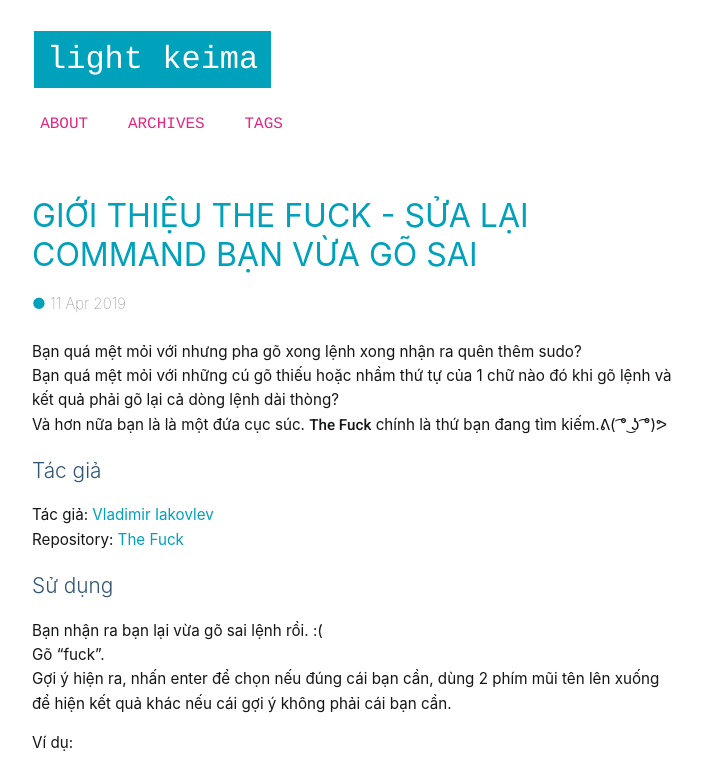
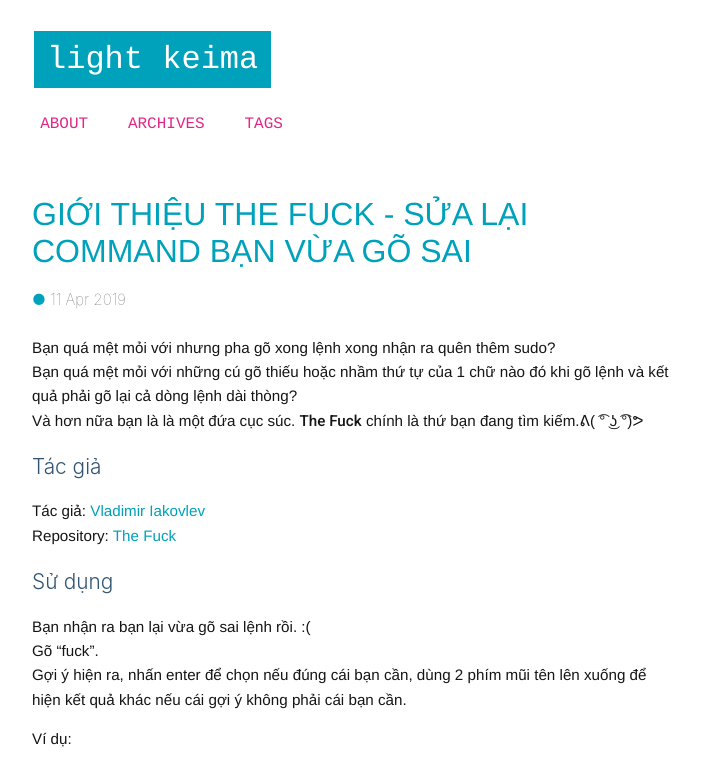
Before and after one commit to ntvthuyen/ntvthuyen.github.io_old, a Jekyll site: the page built from index.html, in a window 1280 px wide. Shown: the top 769 px of the page, without its empty margins (288-990 px from the left). Built offline with Jekyll 4.4.1, drawn with Linux system fonts in a browser that asks for light colours; some web fonts are replaced; the list of posts is cut into pages by our own code.

Commit message:
Update main.css

```diff
--- a/css/main.css
+++ b/css/main.css
@@ -12,7 +12,7 @@
 }
 body {
     color: #141515;
-    font-family:-apple-system,system-ui,BlinkMacSystemFont,"Segoe UI",Roboto,"Helvetica Neue",Arial,sans-serif;
+    font-family: "Helvetica Neue",Arial,sans-serif;
     text-rendering: optimizeLegibility;
     overflow-y: scroll;
     overflow-x: hidden;
```
